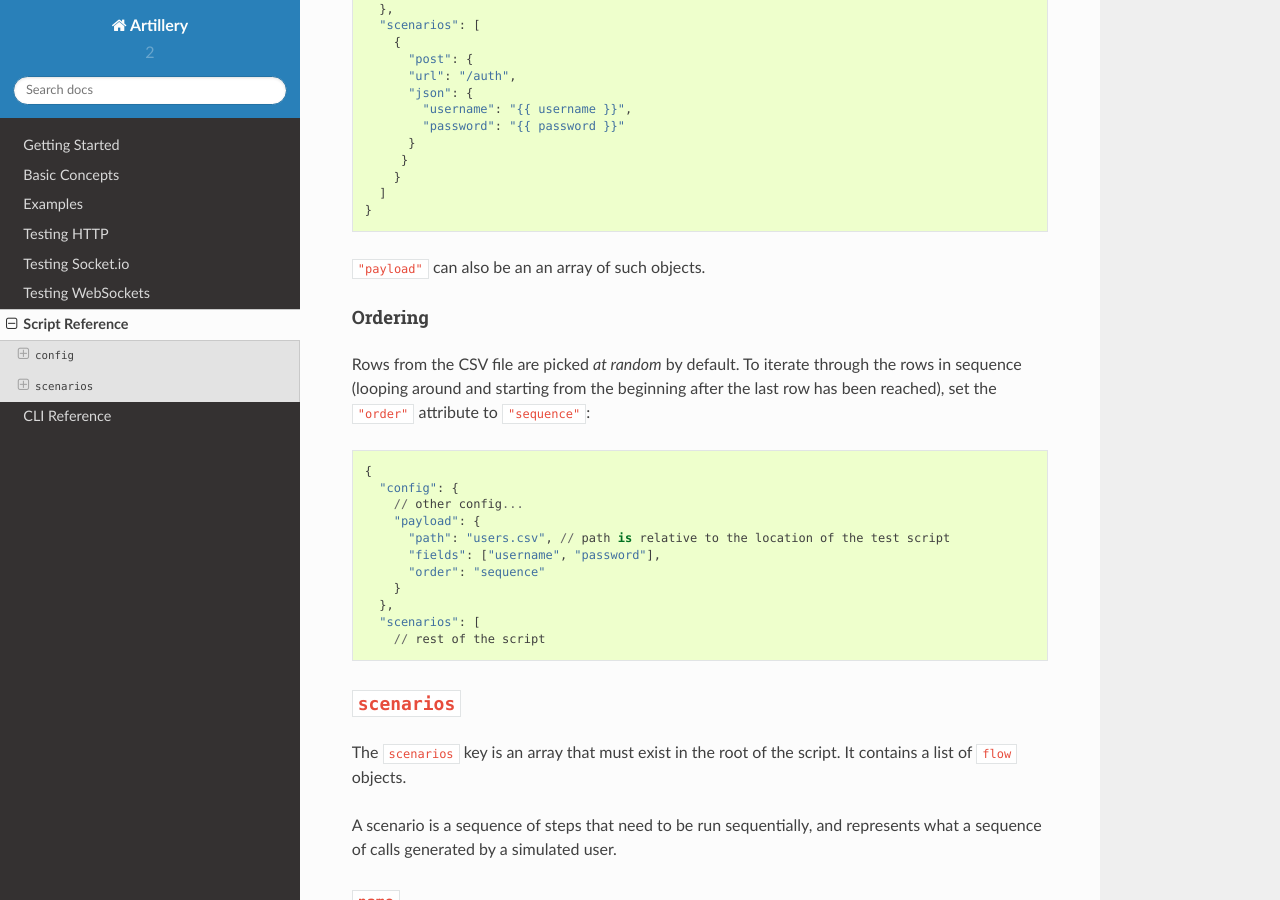
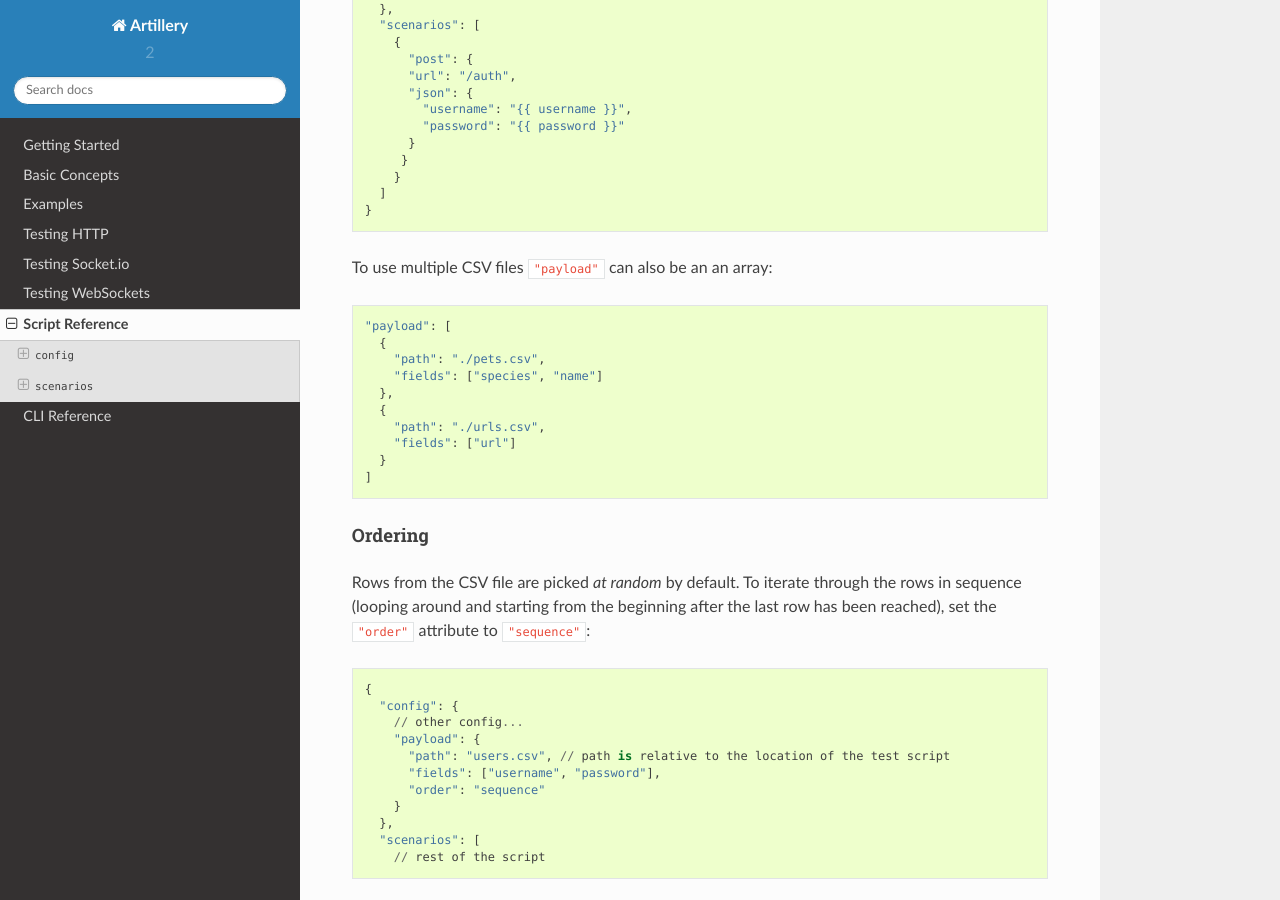
Before and after one commit to jmredfern/artillery-docs, a Sphinx documentation site: the page built from source/script_reference.rst, in a window 1280 px wide and 900 px high, scrolled down 2814 px. Built offline with Sphinx 7.4.7 and the Read the Docs theme 2.0.0, drawn with Linux system fonts in a browser that asks for light colours.

Commit message:
Improve doc for use multiple payload CSV files

```diff
--- a/source/script_reference.rst
+++ b/source/script_reference.rst
@@ -138,7 +138,21 @@ Payload files are in the CSV format and Artillery allows you to map each of the
     }
 
 
-``"payload"`` can also be an an array of such objects.
+To use multiple CSV files ``"payload"`` can also be an an array:
+
+::
+
+    "payload": [
+      {
+        "path": "./pets.csv",
+        "fields": ["species", "name"]
+      },
+      {
+        "path": "./urls.csv",
+        "fields": ["url"]
+      }
+    ]
+
 
 Ordering
 --------
```
